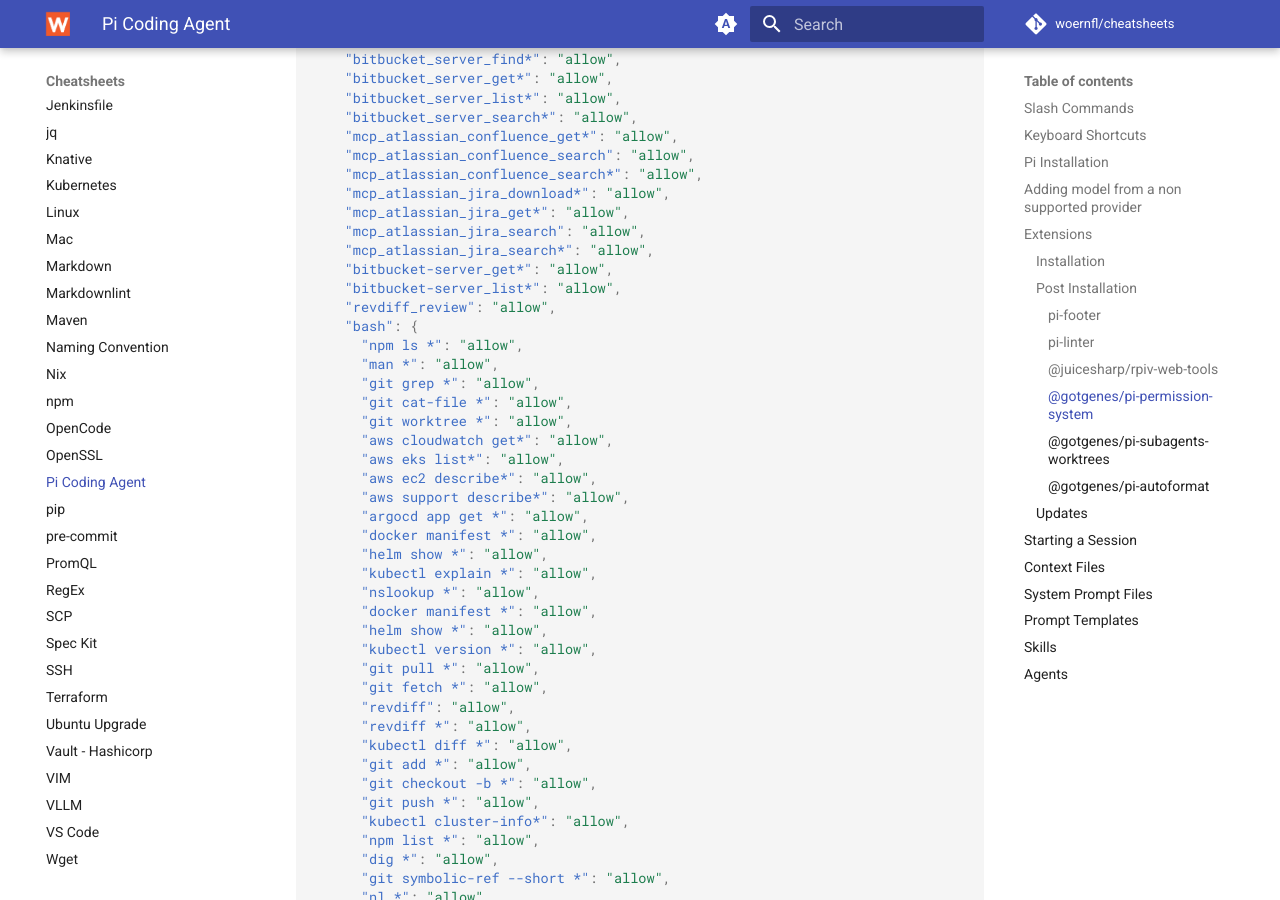
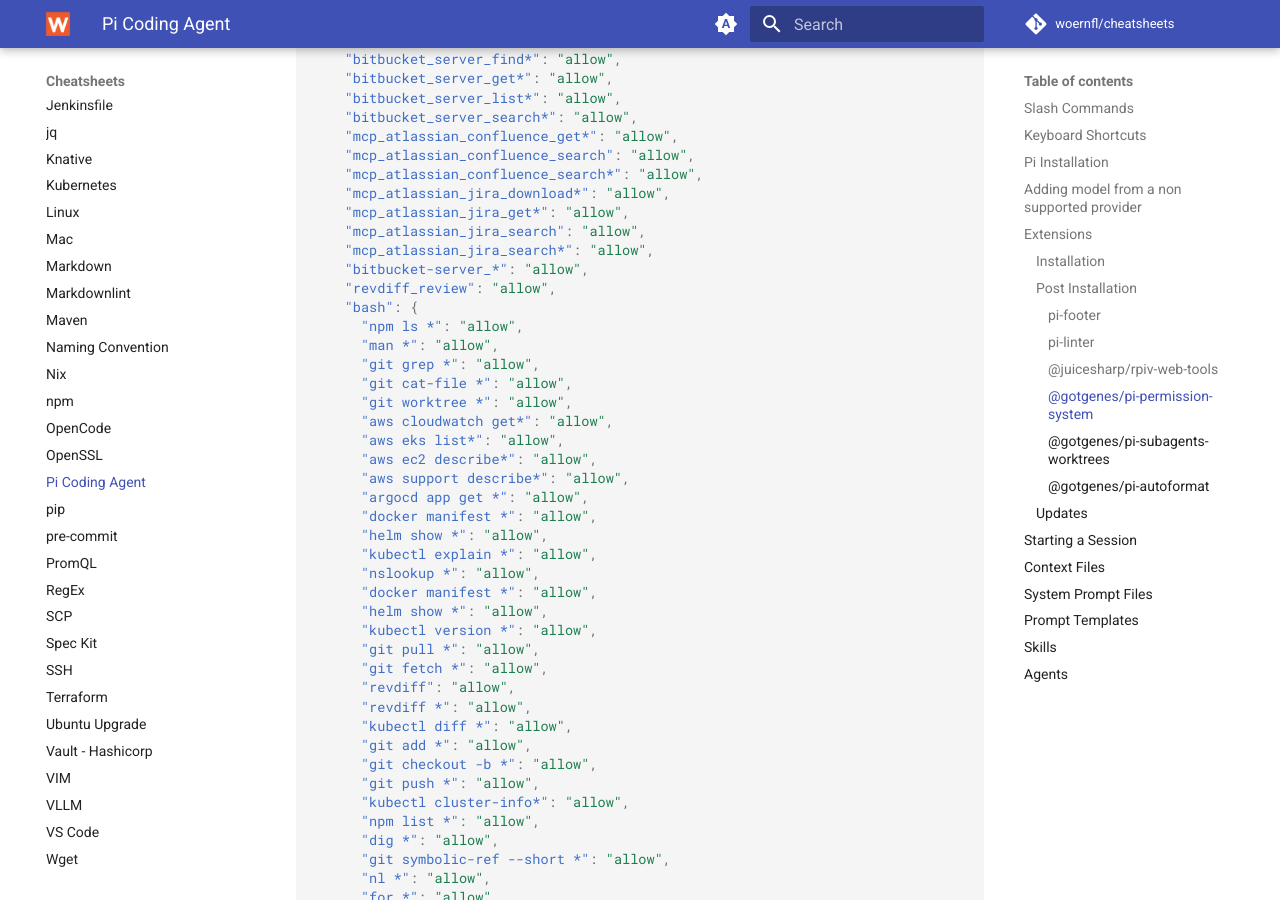
Before and after one commit to woernfl/cheatsheets, an MkDocs documentation site: the page built from docs/pi.md, in a window 1280 px wide and 900 px high, scrolled down 8580 px. Built offline with MkDocs 1.6.1 and Material for MkDocs 9.7.7, drawn with Linux system fonts in a browser that asks for light colours; comment, search, counter and statistics services are not loaded.

Commit message:
Update pi.md (#540)

```diff
--- a/docs/pi.md
+++ b/docs/pi.md
@@ -412,8 +412,7 @@
     "mcp_atlassian_jira_get*": "allow",
     "mcp_atlassian_jira_search": "allow",
     "mcp_atlassian_jira_search*": "allow",
-    "bitbucket-server_get*": "allow",
-    "bitbucket-server_list*": "allow",
+    "bitbucket-server_*": "allow",
     "revdiff_review": "allow",
     "bash": {
       "npm ls *": "allow",
```
